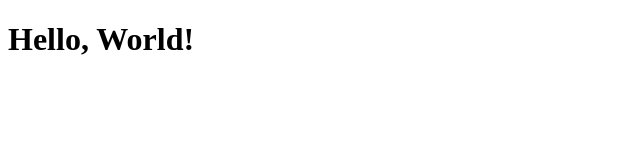
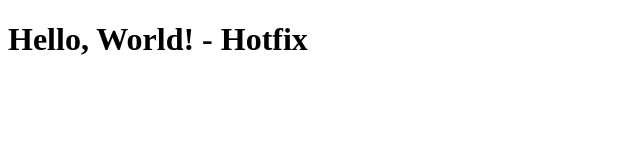
Before and after one commit to nhd3008/lab01, a plain HTML site: page index.html in a window 1280 px wide. Shown: the whole page, without its empty margins (0-640 px from the left). Drawn offline with Linux system fonts and the light colour scheme.

Commit message:
Update index.html in hotfix branch

```diff
--- a/index.html
+++ b/index.html
@@ -3,9 +3,9 @@
 <head>
     <meta charset="UTF-8">
     <meta name="viewport" content="width=device-width, initial-scale=1.0">
-    <title>My Web Project</title>
+    <title>My Web Project - Hotfix</title>
 </head>
 <body>
-    <h1>Hello, World!</h1>
+    <h1>Hello, World! - Hotfix</h1>
 </body>
 </html>
```
